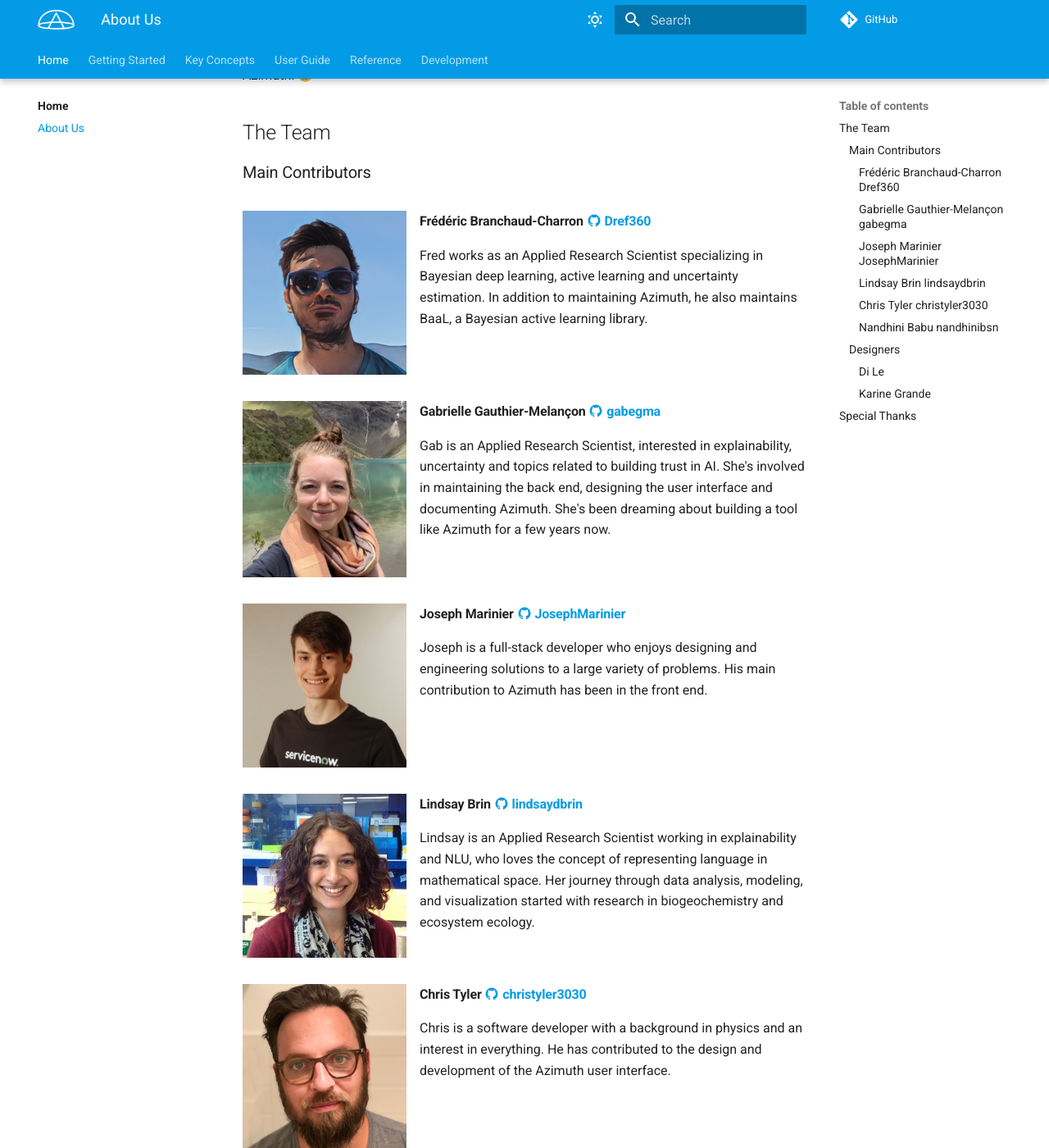
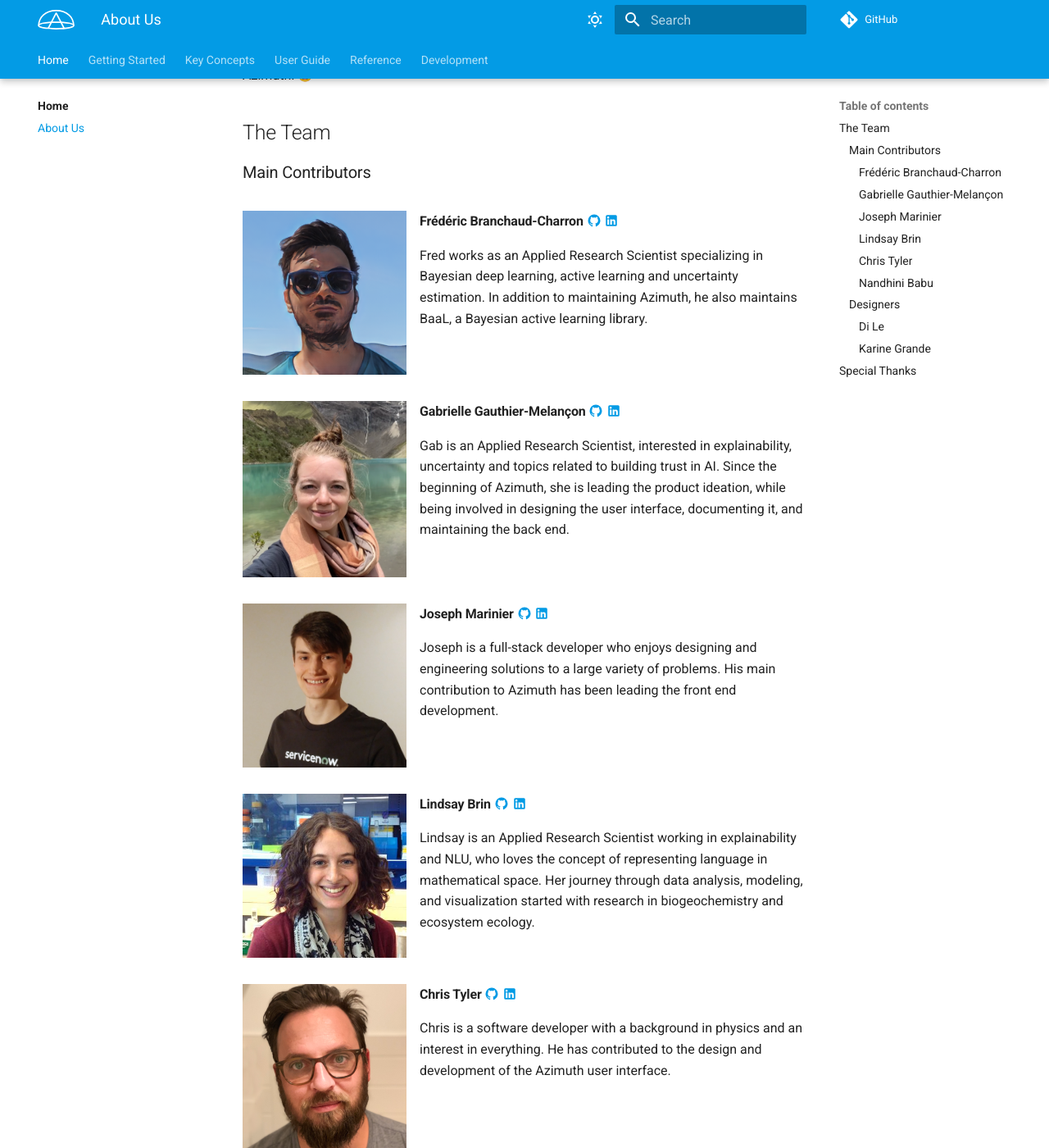
Before and after one commit to ServiceNow/azimuth, an MkDocs documentation site: the page built from docs/docs/about-us.md, in a window 1280 px wide and 1400 px high, scrolled down 277 px. Shown: the whole window at 82% size. Built offline with MkDocs 1.6.1 and Material for MkDocs 9.7.7, drawn with Linux system fonts in a browser that asks for light colours; emoji names are drawn with the system emoji font; comment, search, counter and statistics services are not loaded; some of the changed text lies outside the part shown.

Commit message:
Improve README and About us

```diff
--- a/docs/docs/about-us.md
+++ b/docs/docs/about-us.md
@@ -15,7 +15,7 @@ Azimuth! :smiley:
 
 ![Frédéric Branchaud-Charron](_static/images/development/team/fred.png){ width=200 align=left }
 
-#### Frédéric Branchaud-Charron [:material-github: Dref360](https://github.com/Dref360)
+#### Frédéric Branchaud-Charron [:material-github:](https://github.com/Dref360) [:material-linkedin:](https://www.linkedin.com/in/frédéric-branchaud-charron-5387b8ba/)
 
 Fred works as an Applied Research Scientist specializing in Bayesian deep learning, active
 learning and uncertainty estimation. In addition to maintaining Azimuth, he also maintains BaaL,
@@ -26,30 +26,28 @@ a Bayesian active learning library.
 
 ![Gabrielle Gauthier-Melançon](_static/images/development/team/gab.PNG){ width=200 align=left }
 
-#### Gabrielle Gauthier-Melançon [:material-github: gabegma](https://github.com/gabegma)
+#### Gabrielle Gauthier-Melançon [:material-github:](https://github.com/gabegma) [:material-linkedin:](https://www.linkedin.com/in/gabriellegma/)
 
-Gab is an Applied Research Scientist, interested in explainability, uncertainty and topics
-related to building trust in AI. She's involved in maintaining the back end, designing the user
-interface and documenting Azimuth. She's been dreaming about building a tool like Azimuth for a
-few years now.
+Gab is an Applied Research Scientist, interested in explainability, uncertainty and topics related
+to building trust in AI. Since the beginning of Azimuth, she is leading the product ideation, while
+being involved in designing the user interface, documenting it, and maintaining the back end.
 
 </div>
 <div markdown style="display: inline-block;">
 
 ![Joseph Marinier](_static/images/development/team/joseph.jpg){ width=200 align=left }
 
-#### Joseph Marinier [:material-github: JosephMarinier](https://github.com/JosephMarinier)
+#### Joseph Marinier [:material-github:](https://github.com/JosephMarinier) [:material-linkedin:](https://www.linkedin.com/in/josephmarinier/)
 
-Joseph
-is a full-stack developer who enjoys designing and engineering solutions to a large variety of
-problems. His main contribution to Azimuth has been in the front end.
+Joseph is a full-stack developer who enjoys designing and engineering solutions to a large variety
+of problems. His main contribution to Azimuth has been leading the front end development.
 
 </div>
 <div markdown style="display: inline-block;">
 
 ![Lindsay Brin](_static/images/development/team/lindsay.jpeg){ width=200 align=left }
 
-#### Lindsay Brin [:material-github: lindsaydbrin](https://github.com/lindsaydbrin)
+#### Lindsay Brin [:material-github:](https://github.com/lindsaydbrin) [:material-linkedin:](https://www.linkedin.com/in/lindsaydbrin/)
 
 Lindsay is an Applied Research Scientist working in explainability and NLU, who loves the concept of
 representing language in mathematical space. Her journey through data analysis, modeling, and
@@ -60,10 +58,9 @@ visualization started with research in biogeochemistry and ecosystem ecology.
 
 ![Chris Tyler](_static/images/development/team/chris.png){ width=200 align=left }
 
-#### Chris Tyler [:material-github: christyler3030](https://github.com/christyler3030)
+#### Chris Tyler [:material-github:](https://github.com/christyler3030) [:material-linkedin:](https://www.linkedin.com/in/chris-tyler-b9597239/)
 
-Chris is a
-software developer with a background in physics and an interest in everything. He has
+Chris is a software developer with a background in physics and an interest in everything. He has
 contributed to the design and development of the Azimuth user interface.
 
 </div>
@@ -71,7 +68,7 @@ contributed to the design and development of the Azimuth user interface.
 
 ![Nandhini Babu](_static/images/development/team/nandhini.png){ width=200 align=left }
 
-#### Nandhini Babu [:material-github: nandhinibsn](https://github.com/nandhinibsn)
+#### Nandhini Babu [:material-github:](https://github.com/nandhinibsn) [:material-linkedin:](https://www.linkedin.com/in/nandhini-babu-209a83132/)
 
 Nandhini is a developer at ServiceNow who joined Azimuth in January 2022. She's mostly contributing
 on the front end. Her overall experience is around web development.
@@ -86,19 +83,18 @@ We can also count on the support of amazing designers.
 
 ![Di Le](_static/images/development/team/di.png){ width=200 align=left }
 
-#### Di Le
+#### Di Le [:material-linkedin:](https://www.linkedin.com/in/dile/)
 
-Bio coming soon! Lorem ipsum dolor sit amet, consectetur adipiscing elit. Maecenas orci dui, rutrum
-eget dictum ac, iaculis ut nulla. Pellentesque maximus odio quam, at finibus augue maximus nec.
-Aliquam volutpat elementum mi non vulputate. Duis eu laoreet felis. Donec eleifend sed ex eget
-bibendum.
+Di Le is an AI/ML design strategist, and a contributor to the intelligent automation of enterprise
+software at ServiceNow. Her work focus surrounds human-centered AI design and creating systems that
+augment, automate and accelerate how people work.
 
 </div>
 <div markdown style="display: inline-block;">
 
 ![Karine Grande](_static/images/development/team/karine.png){ width=200 align=left }
 
-#### Karine Grande
+#### Karine Grande [:material-linkedin:](https://www.linkedin.com/in/karine-grande-b9583514/)
 
 Karine is a Product Designer working on experiences that use AI/ML technology. In addition of
 helping on the design side of Azimuth, she worked on projects about data labelling, classification,
```
Also changed, not shown: README.md, docs/docs/_static/images/development/team/di.png, docs/docs/_static/images/development/team/gab.jpg (deleted).
